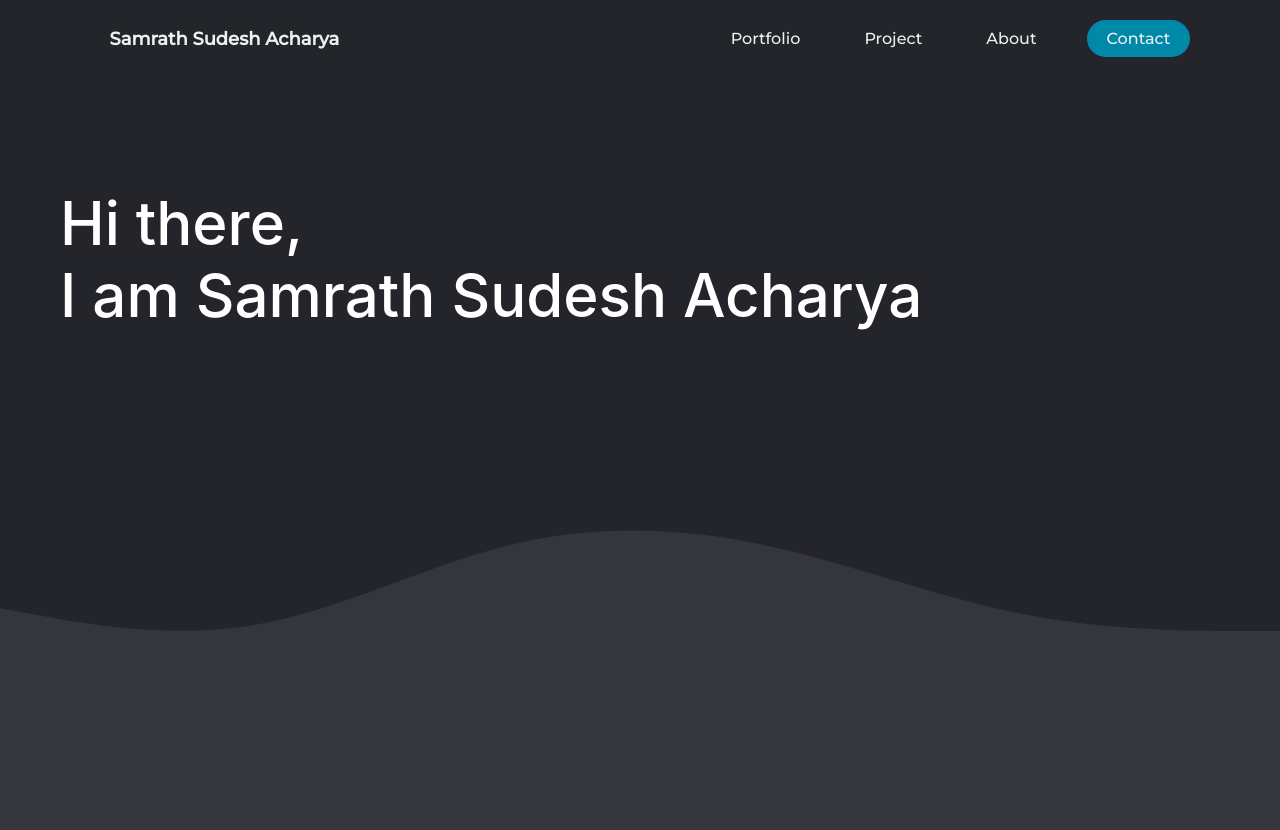
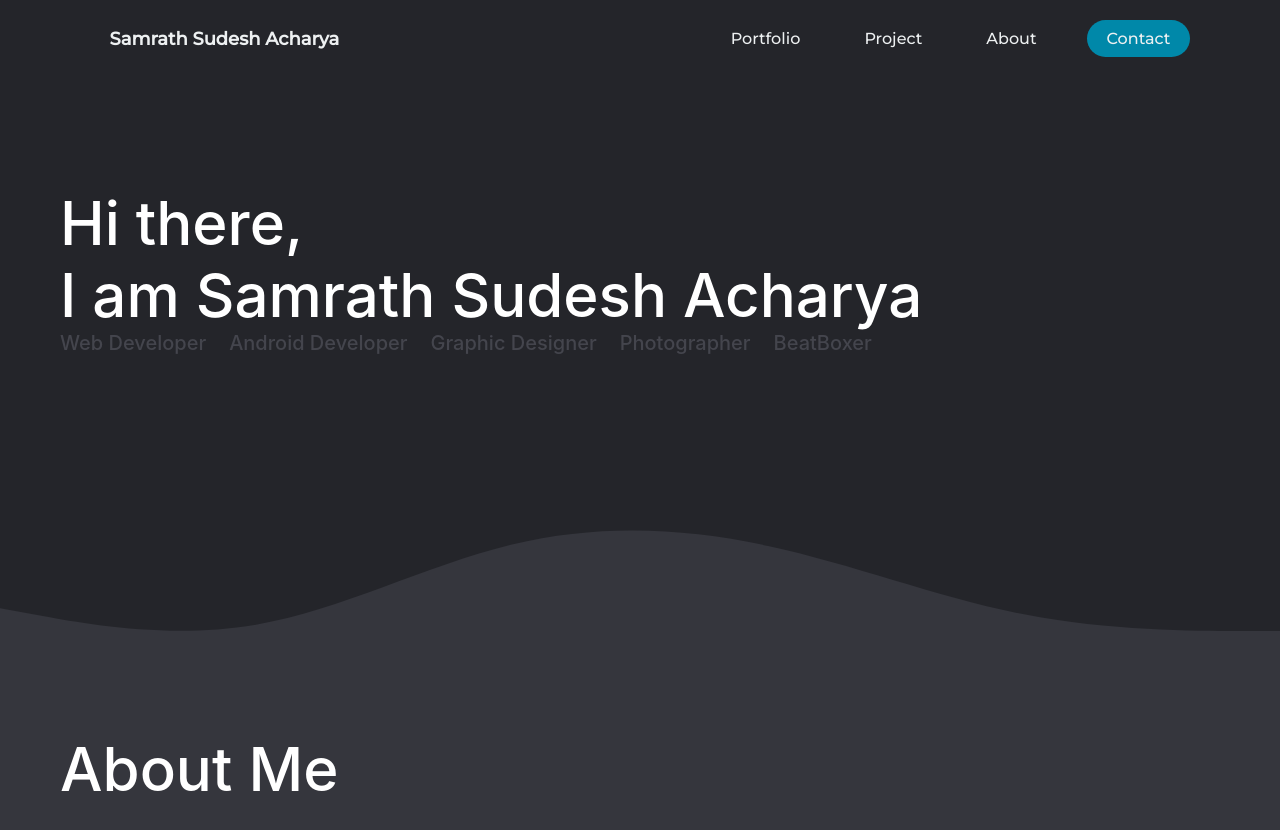
Before and after one commit to samrath-sudesh-acharya/PortFolio, a plain HTML site: page index.html in a window 1280 px wide. Drawn offline with nearby package versions, Linux system fonts and the light colour scheme.

Commit message:
Completed Intro details

```diff
--- a/index.html
+++ b/index.html
@@ -23,6 +23,13 @@
     </div>
     <div id="intro">
       <div class="itext1">Hi there, <br />I am Samrath Sudesh Acharya</div>
+      <div id="itext2">
+        <div class="itext4"><a href="#">Web Developer</a></div>
+        <div class="itext3"><a href="#">Android Developer</a></div>
+        <div class="itext3"><a href="#">Graphic Designer</a></div>
+        <div class="itext3"><a href="#">Photographer</a></div>
+        <div class="itext3"><a href="#">BeatBoxer</a></div>
+    </div>
     </div>
     <div class="start">
       <div class="start-text">
@@ -36,7 +43,7 @@
     </div>
   </div>
   <div class="slider"></div>
-  <div class="about"></div>
+  <div class="About">About Me</div>
   <script
   src="https://cdnjs.cloudflare.com/ajax/libs/gsap/3.5.1/gsap.min.js"
   integrity="sha512-IQLehpLoVS4fNzl7IfH8Iowfm5+RiMGtHykgZJl9AWMgqx0AmJ6cRWcB+GaGVtIsnC4voMfm8f2vwtY+6oPjpQ=="
--- a/script.js
+++ b/script.js
@@ -5,3 +5,4 @@ tl.to('.slider',{y:"-100%",duration:1.5,delay: 0.5});
 tl.to(".start",{y:"-100%",duration:1},"-=1");
 tl.fromTo('header', {opacity: 0},{opacity:1,duration:1});
 tl.fromTo('.itext1', {opacity: 0},{opacity:1,duration:1}, '-=1');
+tl.fromTo('#itext2', {opacity: 0},{opacity:1,duration:1}, '-=1');
--- a/style.css
+++ b/style.css
@@ -5,6 +5,7 @@
   margin: 0;
   padding: 0;
   background-color: #24252a;
+  scroll-behavior: smooth;
 }
 
 li,
@@ -84,6 +85,43 @@ button:hover {
   background-image: url(./curve-1.svg);
 }
 
+#itext2 {
+  font-family: -apple-system, BlinkMacSystemFont, "Segoe UI", Roboto, Oxygen,
+    Ubuntu, Cantarell, "Open Sans", "Helvetica Neue", sans-serif;
+  font-size: 20px;
+  font-weight: 300;
+  color: #44454d;
+  display: flex;
+  flex-direction: row;
+  justify-items: flex-start;
+}
+
+.itext4 a {
+  font-size: inherit;
+  font-size: inherit;
+  font-family: inherit;
+  color: #44454d !important;
+  margin-left: 0 !important;
+  transition: all 0.3s ease 0s;
+}
+
+.itext4 a:hover {
+  color: #edf0f1ea !important;
+}
+
+.itext3 a {
+  font-size: inherit;
+  font-size: inherit;
+  font-family: inherit;
+  color: #44454d !important;
+  padding-left: 3px;
+  transition: all 0.3s ease 0s;
+}
+
+.itext3 a:hover {
+  color: #edf0f1ea !important;
+}
+
 .start {
   background-color: #24252a;
   position: fixed;
@@ -122,8 +160,15 @@ button:hover {
   display: inline-block;
 }
 
-.about {
+.About {
   background-color: #35363d;
   width: 100%;
   height: 500px;
+  font-family: -apple-system, BlinkMacSystemFont, "Segoe UI", Roboto, Oxygen,
+    Ubuntu, Cantarell, "Open Sans", "Helvetica Neue", sans-serif;
+  font-size: 60px;
+  font-weight: 500;
+  color: #fff;
+  padding-left: 60px;
+  padding-top: 46px;
 }
```
